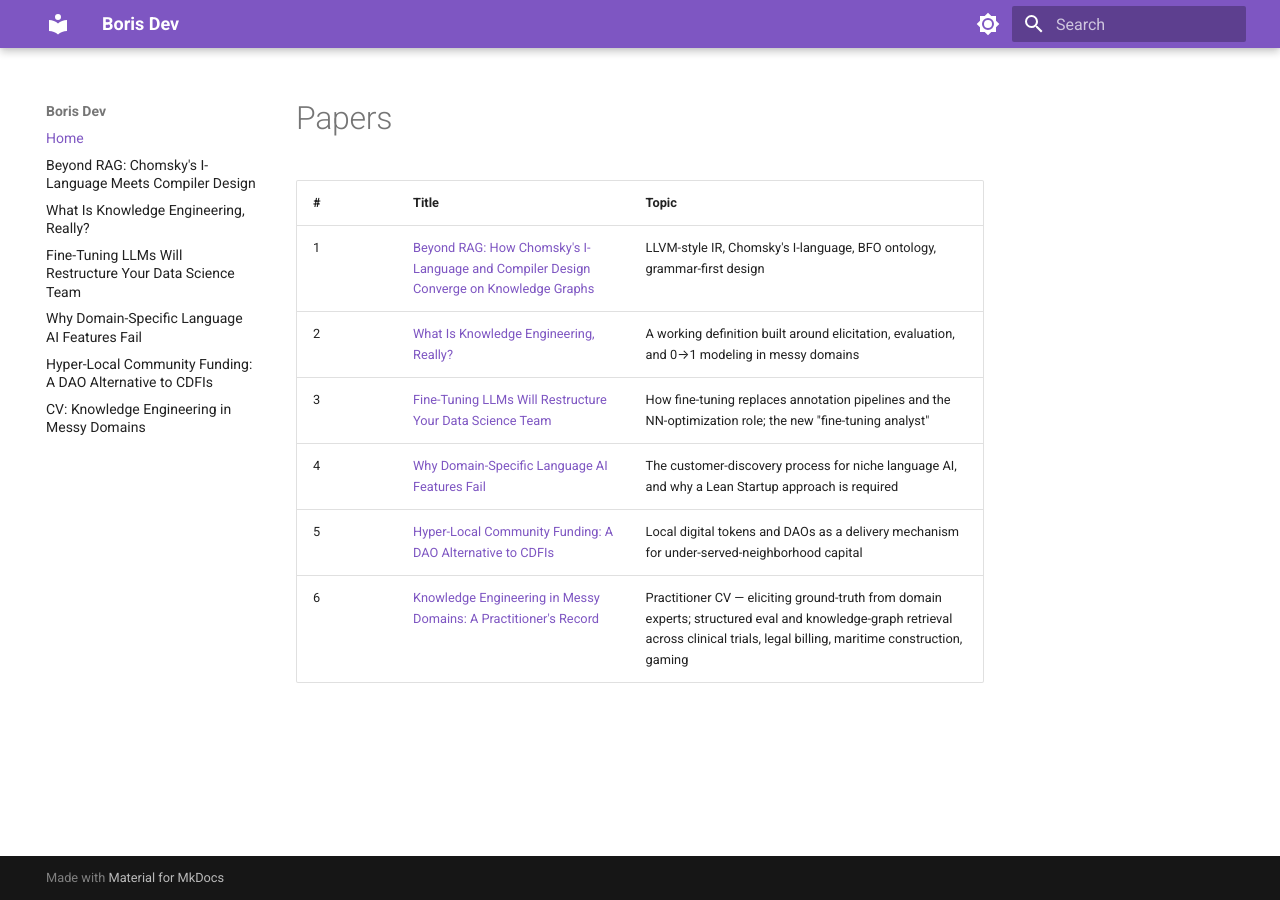
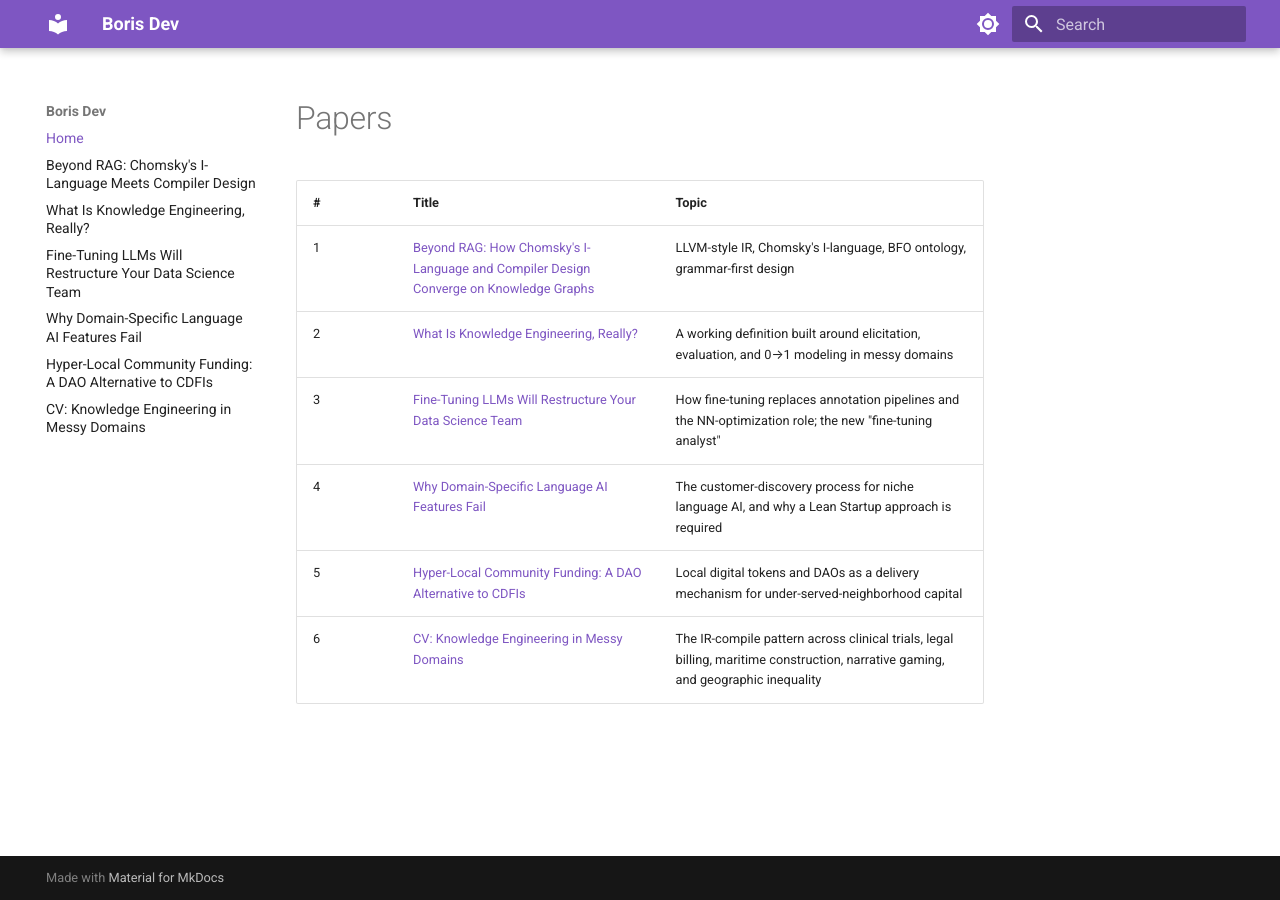
Before and after one commit to borisdev/borisdev.github.io, an MkDocs documentation site: the page built from docs/index.md, in a window 1280 px wide. Built offline with MkDocs 1.6.1 and Material for MkDocs 9.7.7, drawn with Linux system fonts in a browser that asks for light colours.

Commit message:
Update CV title in homepage paper list
Co-Authored-By: Claude Opus 4.7 (1M context) <noreply@anthropic.com>

```diff
--- a/docs/index.md
+++ b/docs/index.md
@@ -7,4 +7,4 @@
 | 3 | [Fine-Tuning LLMs Will Restructure Your Data Science Team](fine-tuning-restructures-data-science.md) | How fine-tuning replaces annotation pipelines and the NN-optimization role; the new "fine-tuning analyst" |
 | 4 | [Why Domain-Specific Language AI Features Fail](domain-specific-language-ai.md) | The customer-discovery process for niche language AI, and why a Lean Startup approach is required |
 | 5 | [Hyper-Local Community Funding: A DAO Alternative to CDFIs](hyperlocal-community-funding.md) | Local digital tokens and DAOs as a delivery mechanism for under-served-neighborhood capital |
-| 6 | [Knowledge Engineering in Messy Domains: A Practitioner's Record](boris_dev_resume.md) | Practitioner CV — eliciting ground-truth from domain experts; structured eval and knowledge-graph retrieval across clinical trials, legal billing, maritime construction, gaming |
+| 6 | [CV: Knowledge Engineering in Messy Domains](boris_dev_resume.md) | The IR-compile pattern across clinical trials, legal billing, maritime construction, narrative gaming, and geographic inequality |
```
